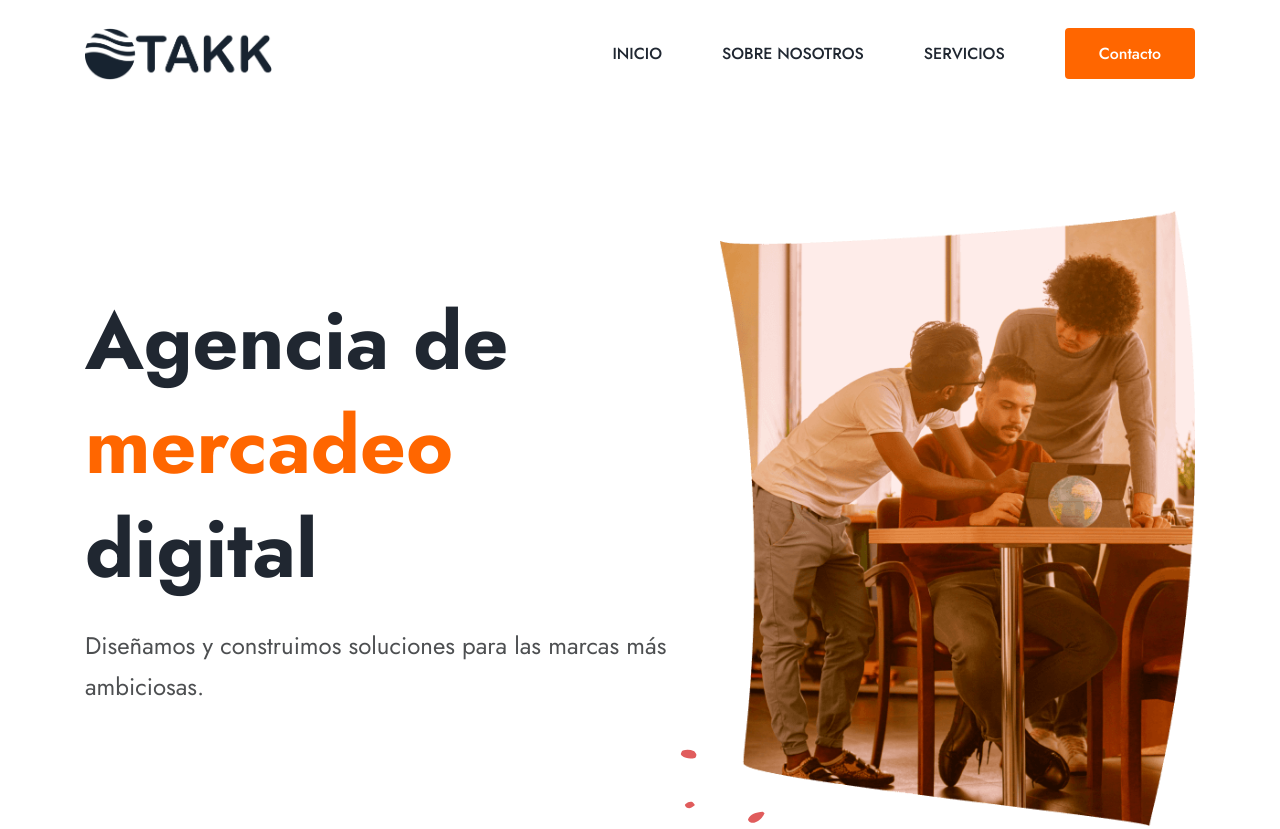
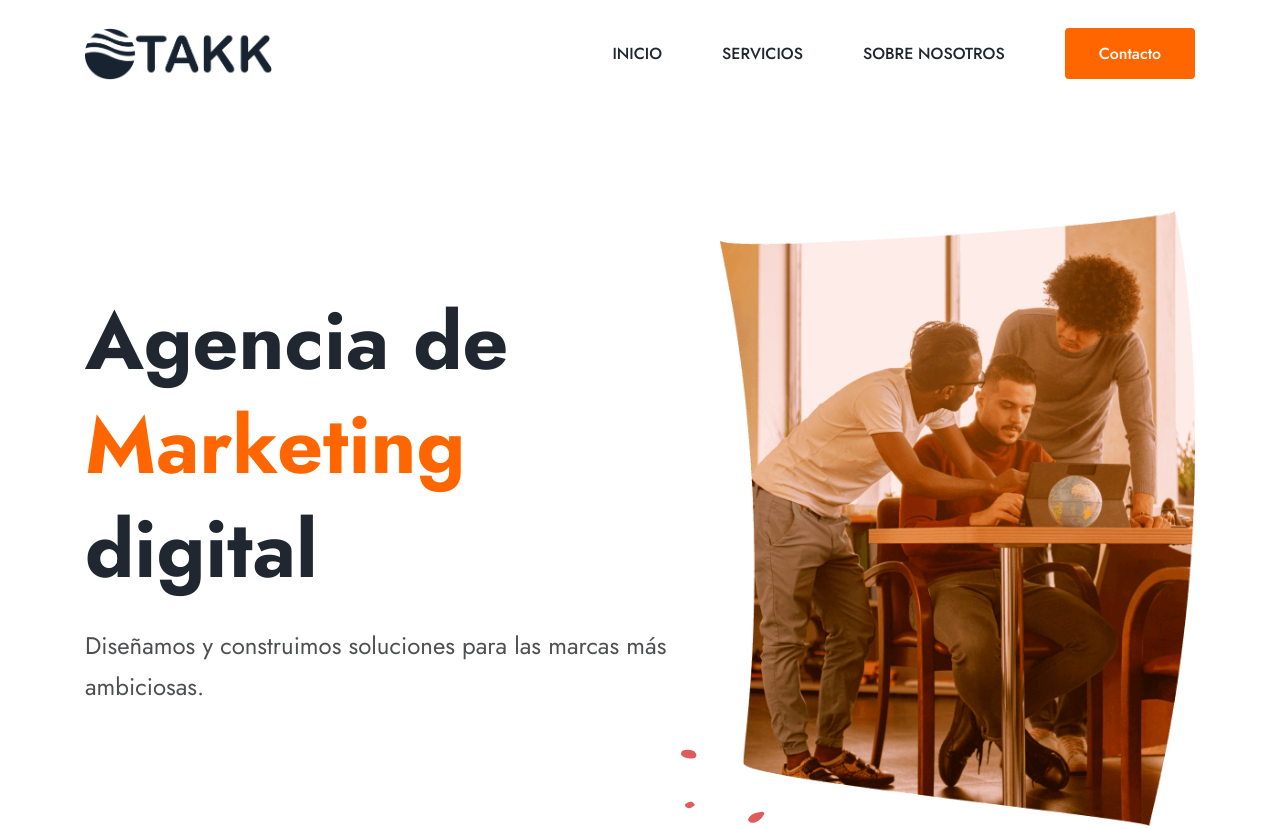
Before and after one commit to juanrinconp/takk, a plain HTML site: page index.html in a window 1280 px wide. Shown: the top 829 px of the page. Drawn offline with nearby package versions, Linux system fonts and the light colour scheme.

Commit message:
Add files via upload

```diff
--- a/index.html
+++ b/index.html
@@ -61,12 +61,13 @@
           </li>
 
           <li class="navbar-item">
+            <a href="#services" class="navbar-link" data-nav-link>Servicios</a>
+          </li>
+
+          <li class="navbar-item">
             <a href="#about" class="navbar-link" data-nav-link>Sobre Nosotros</a>
           </li>
 
-          <li class="navbar-item">
-            <a href="#services" class="navbar-link" data-nav-link>Servicios</a>
-          </li>
 
 
         </ul>
@@ -101,7 +102,7 @@
           <div class="hero-content">
 
             <h1 class="h1 section-title">
-              Agencia de <span class="span">mercadeo</span> digital
+              Agencia de <span class="span">Marketing</span> digital
             </h1>
 
             <p class="section-text">
```
